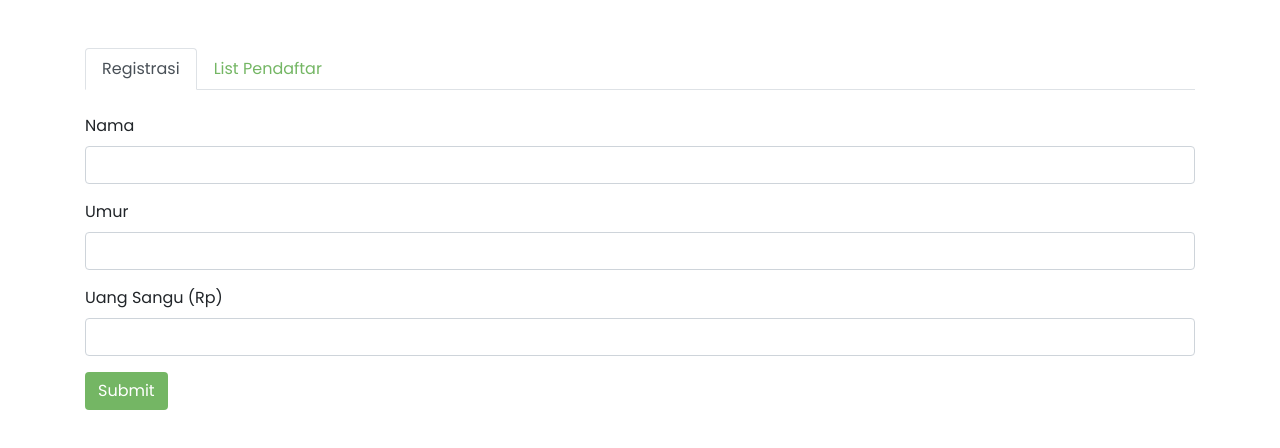
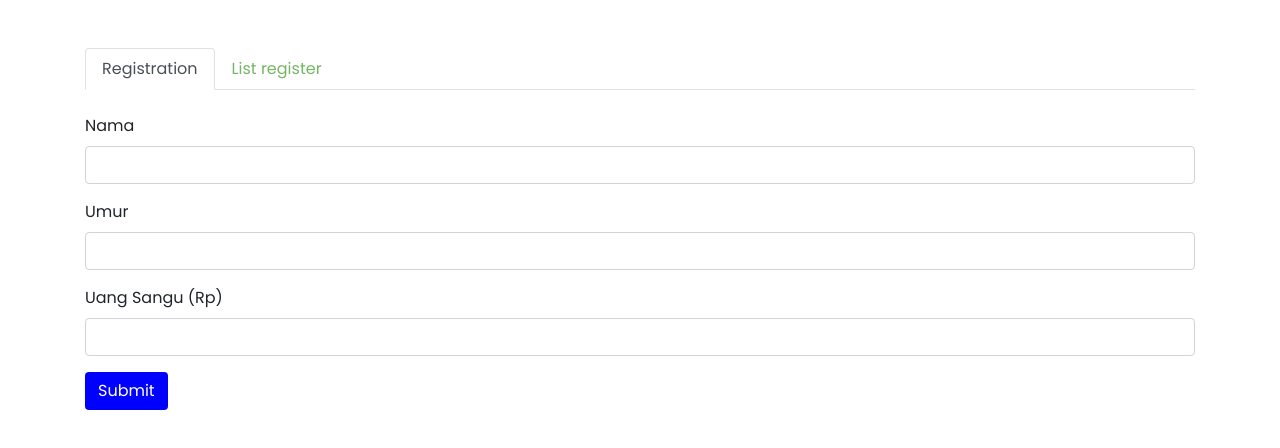
Before and after one commit to AhmadMy20/hwWeek5, a plain HTML site: page index.html in a window 1280 px wide. Drawn offline with nearby package versions, Linux system fonts and the light colour scheme.

Commit message:
frist commit

```diff
--- a/css/style.css
+++ b/css/style.css
@@ -7,7 +7,7 @@ body {
 
 nav .nav {
     margin: auto;
-    width: 90%;
+    width: 100%;
 }
 
 nav .nav-link[aria-selected="false"] {
@@ -19,16 +19,17 @@ nav .nav-link[aria-selected="true"] {
 }
 
 .btn-custom-color {
-    background-color: #74b664;
+    background-color: blue;
     color: white;
 }
 
 .btn-custom-color:hover {
-    background-color: #6fa861;
+    background-color: blue;
     color: white;
 }
 
 .nav-link:not(.active) {
     color: #74b664;
     font-style: bold;
+
 }
--- a/index.html
+++ b/index.html
@@ -22,7 +22,7 @@
             role="tab"
             aria-controls="registrasi"
             aria-selected="true"
-            >Registrasi</a
+            >Registration</a
           >
         </li>
         <li class="nav-item">
@@ -34,7 +34,7 @@
             role="tab"
             aria-controls="list-pendaftar"
             aria-selected="false"
-            >List Pendaftar</a
+            >List register</a
           >
         </li>
       </ul>
--- a/script.js
+++ b/script.js
@@ -88,4 +88,5 @@ $(document).ready(function () {
 
   registRegistant.displayList();
   registRegistant.updateStatistics();
+
 });
```
